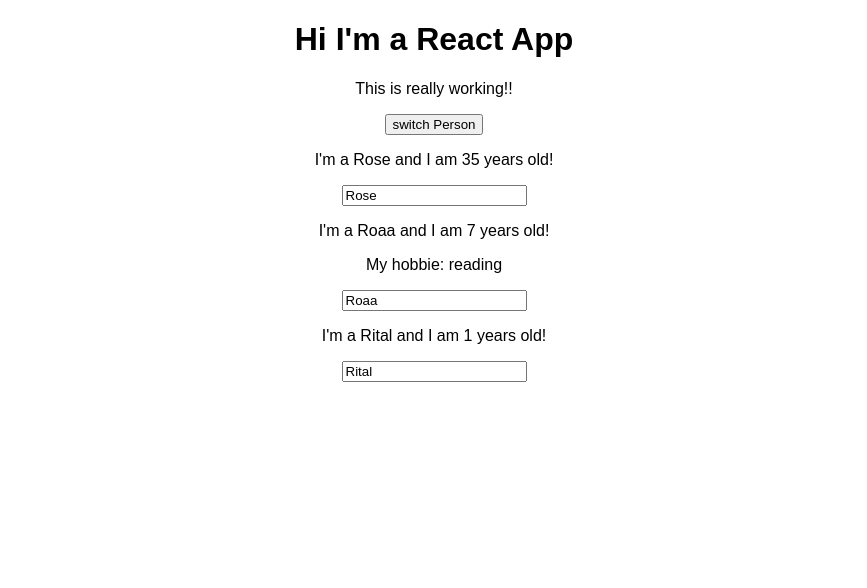
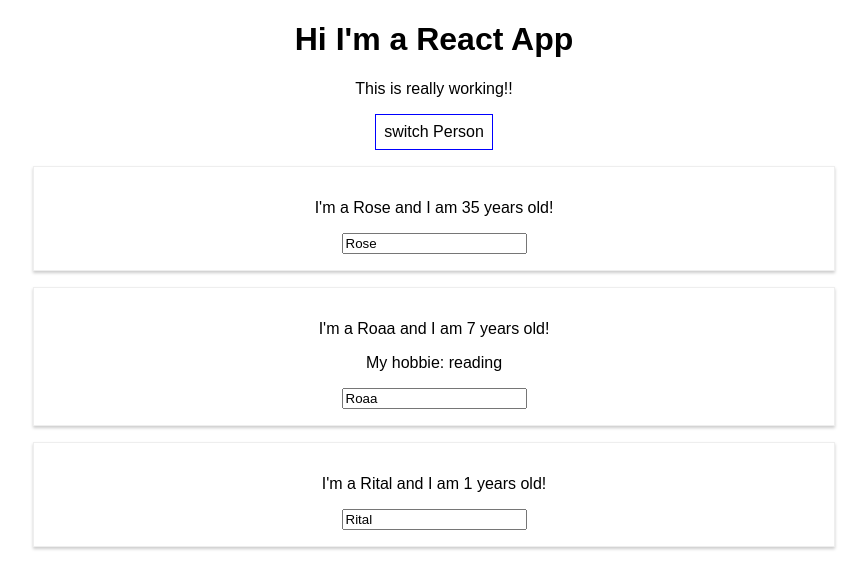
Before and after one commit to mahmoudismaiel/react_course, a React (Create React App) app in the folder my-app/: page / in a window 1280 px wide. Shown: the top 588 px of the page, without its empty margins (206-1073 px from the left). Built offline with nearby package versions, Linux system fonts and the light colour scheme.

Commit message:
finished till lesson 49: Working with Inline Styles

```diff
--- a/my-app/src/App.js
+++ b/my-app/src/App.js
@@ -7,7 +7,6 @@
   state = {
 
     persons: [
-
       { name: "Rose", age: 35 },
       { name: "Roaa", age: 7 },
       { name: "Rital", age: 1 }
@@ -45,11 +44,23 @@
 
 
   render() {
+    const buttonStyle = {
+      backgroundColor: 'white',
+      font: 'inherit',
+      border: '1px solid blue',
+      padding: '8px',
+      cursor: 'pointer'
+    };
+
+
+
     return (
       <div className="App">
         <h1>Hi I'm a React App</h1>
         <p> This is really working!!</p>
-        <button onClick={() => this.switchNameHandler('Rose 1')}>switch Person</button>
+        <button
+        style={buttonStyle}
+        onClick={() => this.switchNameHandler('Rose 1')}>switch Person</button>
         <Person
           name={this.state.persons[0].name}
           age={this.state.persons[0].age} />
--- /dev/null
+++ b/my-app/src/Person/Person.css
@@ -0,0 +1,8 @@
+.Person {
+    width: 60%;
+    margin: 16px auto;
+    border: 1px solid #eee;
+    box-shadow: 0 2px 3px #ccc;
+    padding: 16px;
+    text-align: center;
+}
--- a/my-app/src/Person/Person.js
+++ b/my-app/src/Person/Person.js
@@ -1,15 +1,16 @@
 import React from 'react';
+import './Person.css';
 
 
 
 const person = (props) => {
     return (
-        <div>
+        <div className="Person">
             <p onClick={props.click}> I'm a {props.name} and I am {props.age} years old! </p>
             <p>{props.children}</p>
-            <input type="text" onChange={props.changed} defaultValue={props.name}/>
+            <input type="text" onChange={props.changed} defaultValue={props.name} />
         </div>
-        )
+    )
 };
 
 export default person;
```
